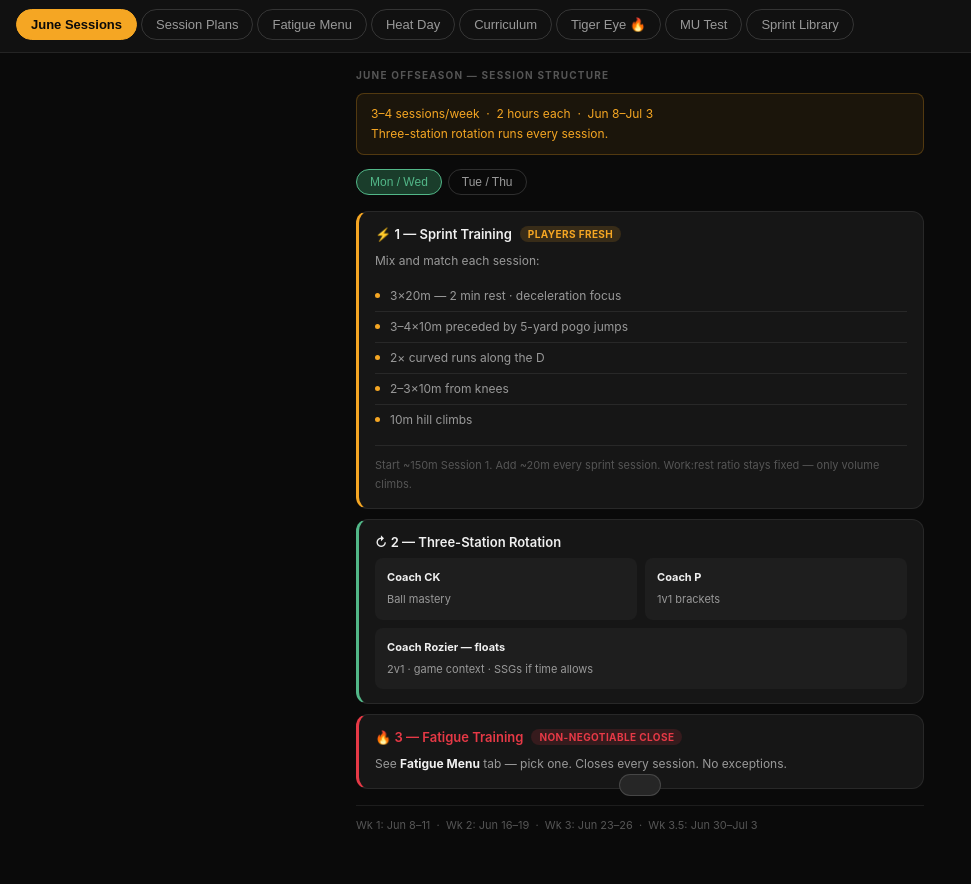
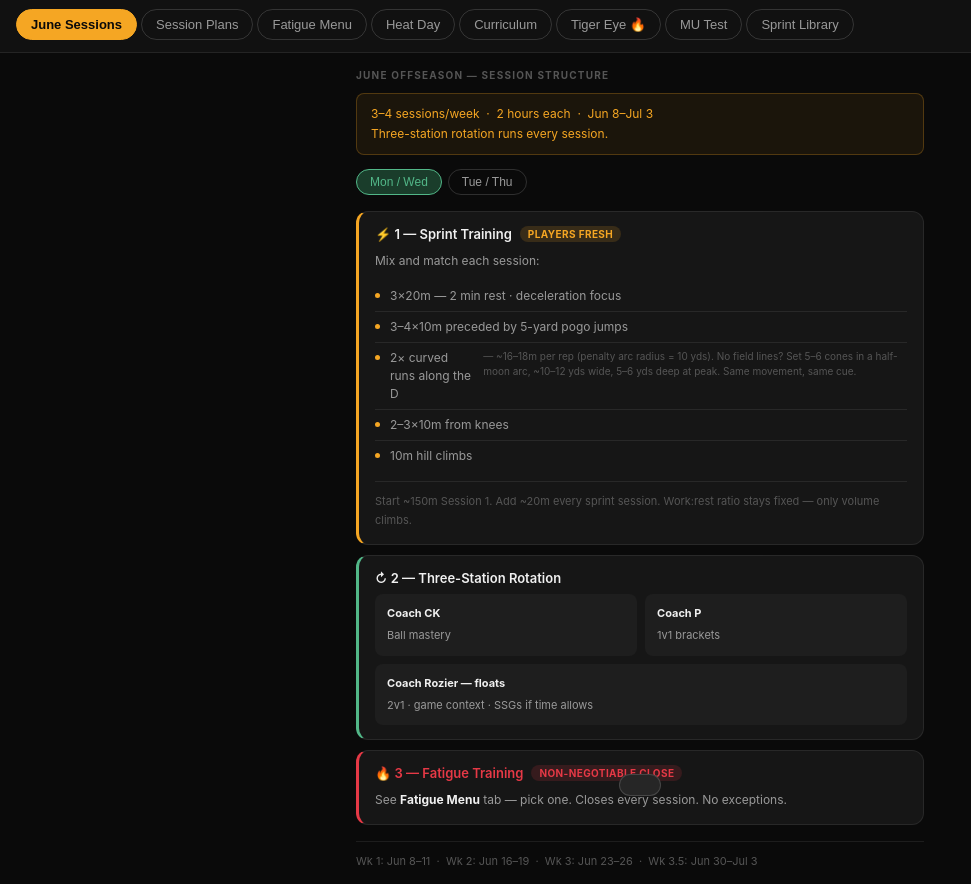
Before and after one commit to TRozier/stivers-field-guide, a plain HTML site: page index.html in a window 1280 px wide. Shown: the part 60-944 px from the top of the page, without its empty margins (0-971 px from the left). Before the commit the page ends 908 px from the top, so only its background shows below. Drawn offline with Linux system fonts and the light colour scheme.

Commit message:
Add files via upload

```diff
--- a/index.html
+++ b/index.html
@@ -247,7 +247,7 @@
         <div style="margin-top:10px;">
           <div class="sprint-item"><div class="sprint-dot"></div>3×20m — 2 min rest · deceleration focus</div>
           <div class="sprint-item"><div class="sprint-dot"></div>3–4×10m preceded by 5-yard pogo jumps</div>
-          <div class="sprint-item"><div class="sprint-dot"></div>2× curved runs along the D</div>
+          <div class="sprint-item"><div class="sprint-dot"></div>2× curved runs along the D <span style="color:var(--text-muted);font-size:10px;">— ~16–18m per rep (penalty arc radius = 10 yds). No field lines? Set 5–6 cones in a half-moon arc, ~10–12 yds wide, 5–6 yds deep at peak. Same movement, same cue.</span></div>
           <div class="sprint-item"><div class="sprint-dot"></div>2–3×10m from knees</div>
           <div class="sprint-item"><div class="sprint-dot"></div>10m hill climbs</div>
         </div>
```
